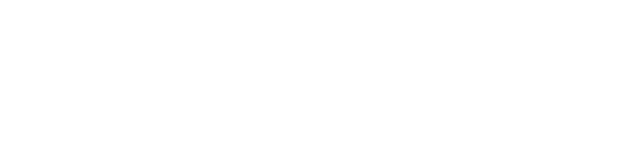
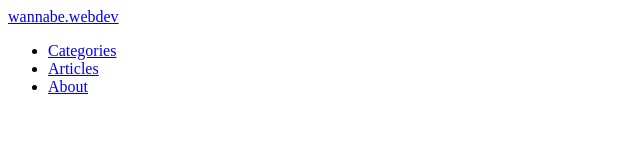
Before and after one commit to Fridgemann/simpleStaticWebpage, a plain HTML site: page index.html in a window 1280 px wide. Shown: the whole page, without its empty margins (0-640 px from the left). Drawn offline with Linux system fonts and the light colour scheme.

Commit message:
nav html done

```diff
--- a/index.html
+++ b/index.html
@@ -7,6 +7,18 @@
     <link rel="stylesheet" href="css/main.css">
 </head>
 <body>
+    <div class="navbar">
+        <div class="container">
+            <a href="#" class="logo">wannabe.<span>webdev</span></a>
 
+            <nav>
+                <ul class="navbar">
+                    <li><a href="#">Categories</a></li>
+                    <li><a href="#">Articles</a></li>
+                    <li><a href="#">About   </a></li>
+                </ul>
+            </nav>
+        </div>
+    </div>
 </body>
 </html>
```
Also changed, not shown: images/code-6484175.svg (added).
